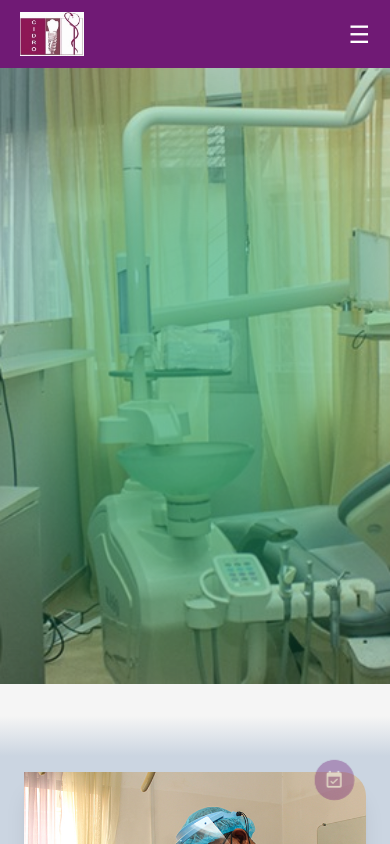
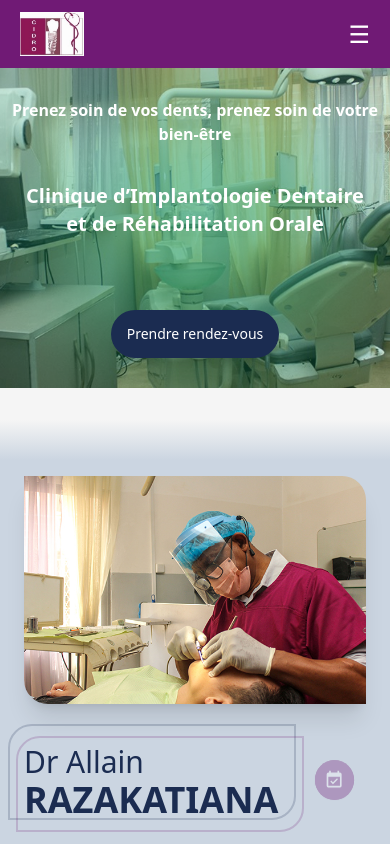
Before and after one commit to Njaka91/Cidro, a React (Vite) app: page / in a window 390 px wide. Shown: the top 844 px of the page. Built offline with nearby package versions, Linux system fonts and the light colour scheme.

Commit message:
navbar et stubbornimage

```diff
--- a/src/components/NavBar.jsx
+++ b/src/components/NavBar.jsx
@@ -145,7 +145,7 @@ const NavBar = () => {
           transition={{ type: "tween", duration: 0.3 }} // Transition douce
           className="absolute md:hidden top-full left-0 w-full bg-[#701a75] text-center py-5"
         >
-          <ul className="flex flex-col gap-4">
+          <ul className="flex flex-col gap-2">
             {menu.map((m, index) => (
               <li key={index}>
                 {m.submenu ? (
@@ -156,7 +156,9 @@ const NavBar = () => {
                       <ul className="w-1/2">
                         {m.submenu.map((sub, key) => (
                           <li key={key} className="text-start mb-4">
-                            <NavLink to={sub.href}>{sub.label}</NavLink>
+                            <NavLink to={sub.href} onClick={toggleMenu}>
+                              {sub.label}
+                            </NavLink>
                           </li>
                         ))}
                       </ul>
--- a/src/components/PresidentSection.jsx
+++ b/src/components/PresidentSection.jsx
@@ -123,7 +123,7 @@ const PresidentSection = () => {
       <KeyMetricsSection />
       <SectionPinkTitle
         img={initiateur}
-        title="Initiateur des cercles scientifiques"
+        title="Initiateur de cercles scientifiques"
         description1="Le Dr. Allain RAZAKATIANA est un pionnier de l'implantologie dentaire à Madagascar. Il a initié des cercles scientifiques pour favoriser l'échange de connaissances et l'innovation dans ce domaine."
         description2="Ces cercles rassemblent des experts en implantologie dentaire afin de partager les avancées technologiques et médicales, améliorant les pratiques et la formation continue des professionnels de santé."
         description3="Grâce à ses initiatives, Dr. Allain RAZAKATIANA a sensibilisé la communauté médicale à l'importance de l'ostéointégration et de l'utilisation du titane, contribuant à améliorer les soins dentaires à Madagascar."
--- a/src/components/StubbornImg.jsx
+++ b/src/components/StubbornImg.jsx
@@ -11,17 +11,20 @@ const StubbornImg = ({ imgBg }) => {
     offset: ["center center", "end start"],
   });
 
-  const text1YScroll = useTransform(scrollYProgress, [0, 0.8], [0, -200]);
-  const text1OpacityScroll = useTransform(scrollYProgress, [0, 0.8], [1, 0]);
+  const isMobile = window.innerWidth < 768;
 
-  const text2YScroll = useTransform(scrollYProgress, [0, 0.65], [0, -300]);
-  const text2OpacityScroll = useTransform(scrollYProgress, [0, 0.65], [1, 0]);
+  // Toujours appeler useTransform
+  const text1YScroll = useTransform(scrollYProgress, [0, 0.8], isMobile ? [0, 0] : [0, -200]);
+  const text1OpacityScroll = useTransform(scrollYProgress, [0, 0.8], isMobile ? [1, 1] : [1, 0]);
 
-  const buttonScale = useTransform(scrollYProgress, [0, 0.5], [1, 0.5]);
-  const buttonOpacity = useTransform(scrollYProgress, [0, 0.5], [1, 0]);
+  const text2YScroll = useTransform(scrollYProgress, [0, 0.65], isMobile ? [0, 0] : [0, -300]);
+  const text2OpacityScroll = useTransform(scrollYProgress, [0, 0.65], isMobile ? [1, 1] : [1, 0]);
+
+  const buttonScale = useTransform(scrollYProgress, [0, 0.5], isMobile ? [1, 1] : [1, 0.5]);
+  const buttonOpacity = useTransform(scrollYProgress, [0, 0.5], isMobile ? [1, 1] : [1, 0]);
 
   return (
-    <div ref={ref} className="relative overflow-hidden h-[73vh] bg-slate-600">
+    <div ref={ref} className="relative overflow-hidden h-80 md:h-[73vh] bg-slate-600">
       <img
         src={imgBg}
         alt="logo"
@@ -34,6 +37,7 @@ const StubbornImg = ({ imgBg }) => {
         <div className="h-full w-full bg-[#1ea06c] opacity-20"></div>
       </div>
       <div className="absolute inset-0 flex flex-col items-center justify-center gap-4">
+        {/* Animation initiale des textes (visible même en mobile) */}
         <motion.div
           className="md:text-xl font-semibold text-white mb-5 text-center"
           initial={{ opacity: 0, scale: 0 }}
```
